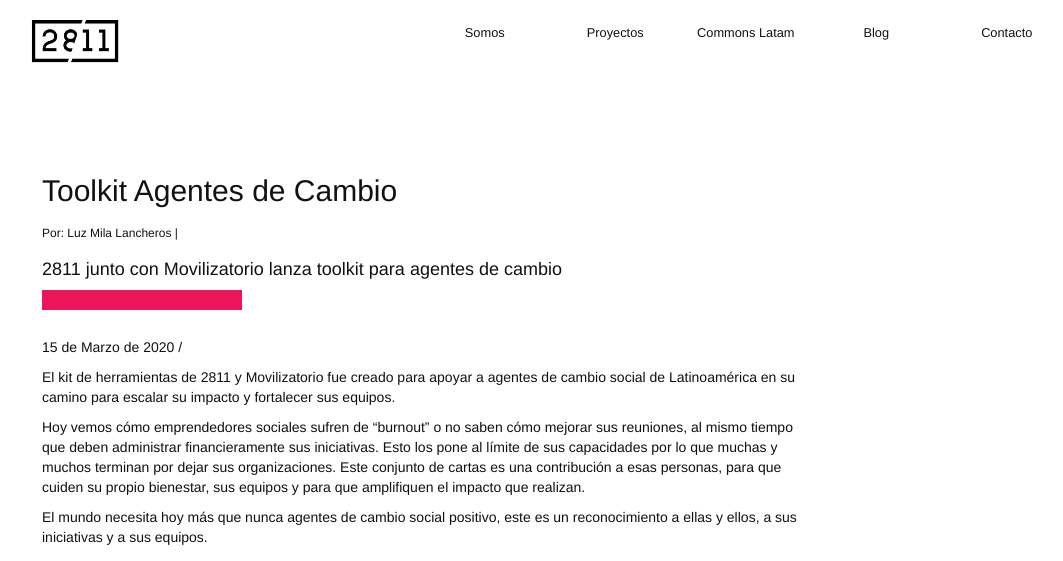
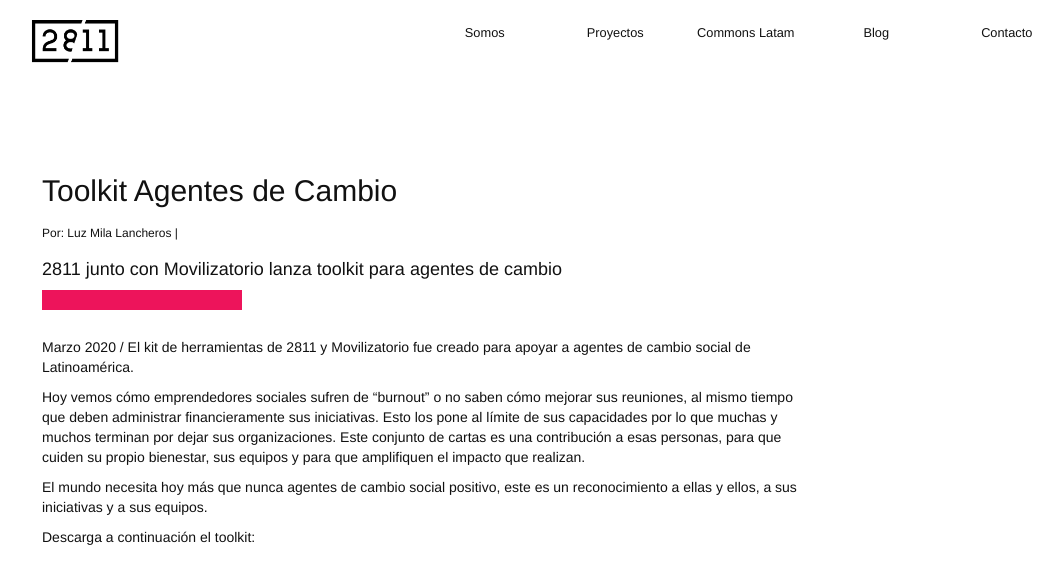
Before and after one commit to 2811Chile/2811Chile.github.io, a Jekyll site: the page built from _posts/2020-04-14-tookit.markdown, in a window 1280 px wide, cut to the strip 0-561 px from the top of the page. Shown: the whole strip, without its empty margins (138-1201 px from the left). Built offline with Jekyll 4.4.1, drawn with Linux system fonts in a browser that asks for light colours; nearby versions of some CDN libraries; some web fonts are replaced; our own code applies the rules of GitHub Pages for plain Markdown files.

Commit message:
Updated Tookit

```diff
--- a/_posts/2020-04-14-tookit.markdown
+++ b/_posts/2020-04-14-tookit.markdown
@@ -11,9 +11,7 @@
 excerpt_separator: "<!--mas-->"
 ---
 
-15 de Marzo de 2020 /
-
-El kit de herramientas de 2811 y Movilizatorio fue creado para apoyar a agentes de cambio social de Latinoamérica en su camino para escalar su impacto y fortalecer sus equipos.
+Marzo 2020 / El kit de herramientas de 2811 y Movilizatorio fue creado para apoyar a agentes de cambio social de Latinoamérica.
 
 <!--mas-->
 
@@ -34,18 +32,18 @@
 <!-- Facebook Pixel Code -->
 <!-- Facebook Pixel Code -->\
 <script>\
-  !function(f,b,e,v,n,t,s)\
-  {if(f.fbq)return;n=f.fbq=function(){n.callMethod?\
-  n.callMethod.apply(n,arguments):n.queue.push(arguments)};\
-  if(!f._fbq)f._fbq=n;n.push=n;n.loaded=!0;n.version='2.0';\
-  n.queue=\[\];t=b.createElement(e);t.async=!0;\
-  t.src=v;s=b.getElementsByTagName(e)\[0\];\
-  s.parentNode.insertBefore(t,s)}(window, document,'script',\
-  'https://connect.facebook.net/en_US/fbevents.js');\
-  fbq('init', '838105219917440');\
-  fbq('track', 'PageView');\
+!function(f,b,e,v,n,t,s)\
+{if(f.fbq)return;n=f.fbq=function(){n.callMethod?\
+n.callMethod.apply(n,arguments):n.queue.push(arguments)};\
+if(!f._fbq)f._fbq=n;n.push=n;n.loaded=!0;n.version='2.0';\
+n.queue=\[\];t=b.createElement(e);t.async=!0;\
+t.src=v;s=b.getElementsByTagName(e)\[0\];\
+s.parentNode.insertBefore(t,s)}(window, document,'script',\
+\'https://connect.facebook.net/en_US/fbevents.js');\
+fbq('init', '838105219917440');\
+fbq('track', 'PageView');\
 </script>\
 <noscript><img height="1" width="1" style="display:none"\
-  src="https://www.facebook.com/tr?id=838105219917440&ev=PageView&noscript=1"\
+src="https://www.facebook.com/tr?id=838105219917440&ev=PageView&noscript=1"\
 /></noscript>\
 <!-- End Facebook Pixel Code -->
```
